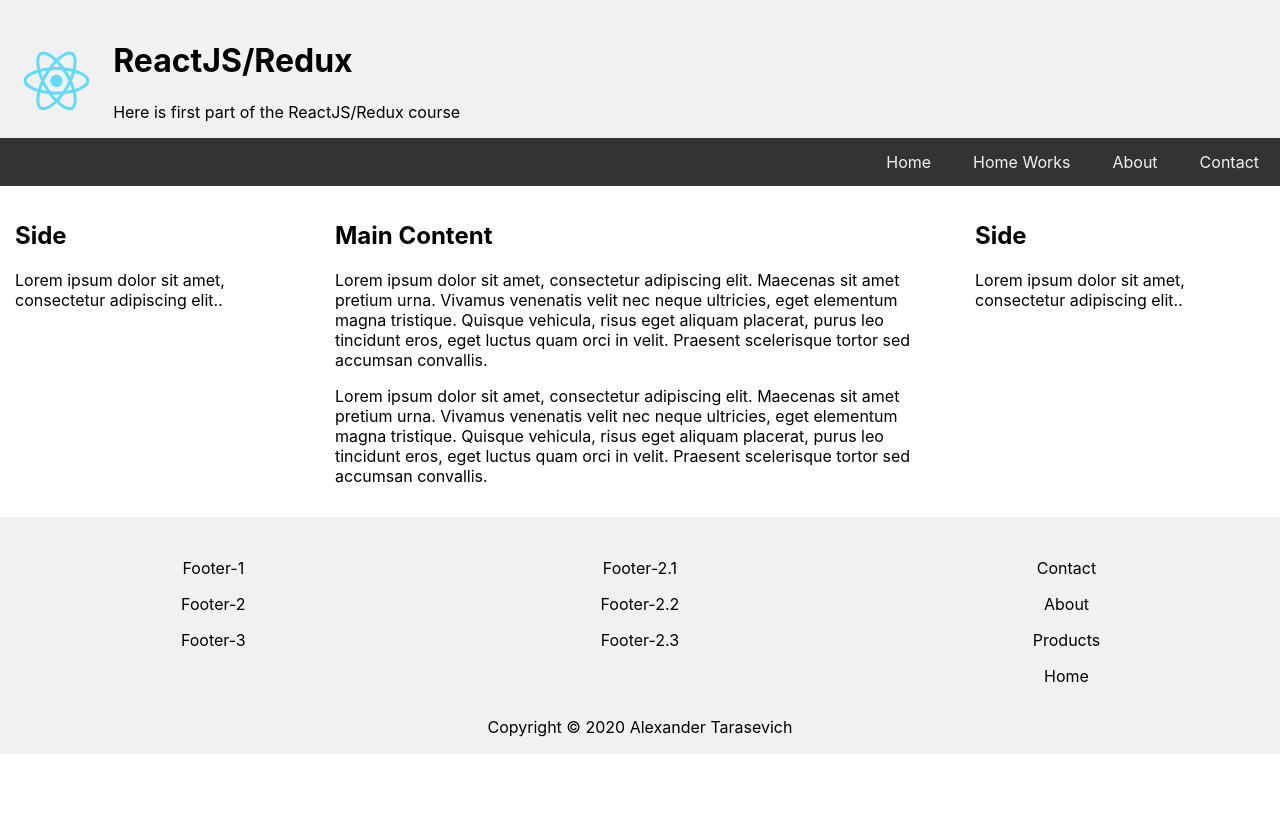
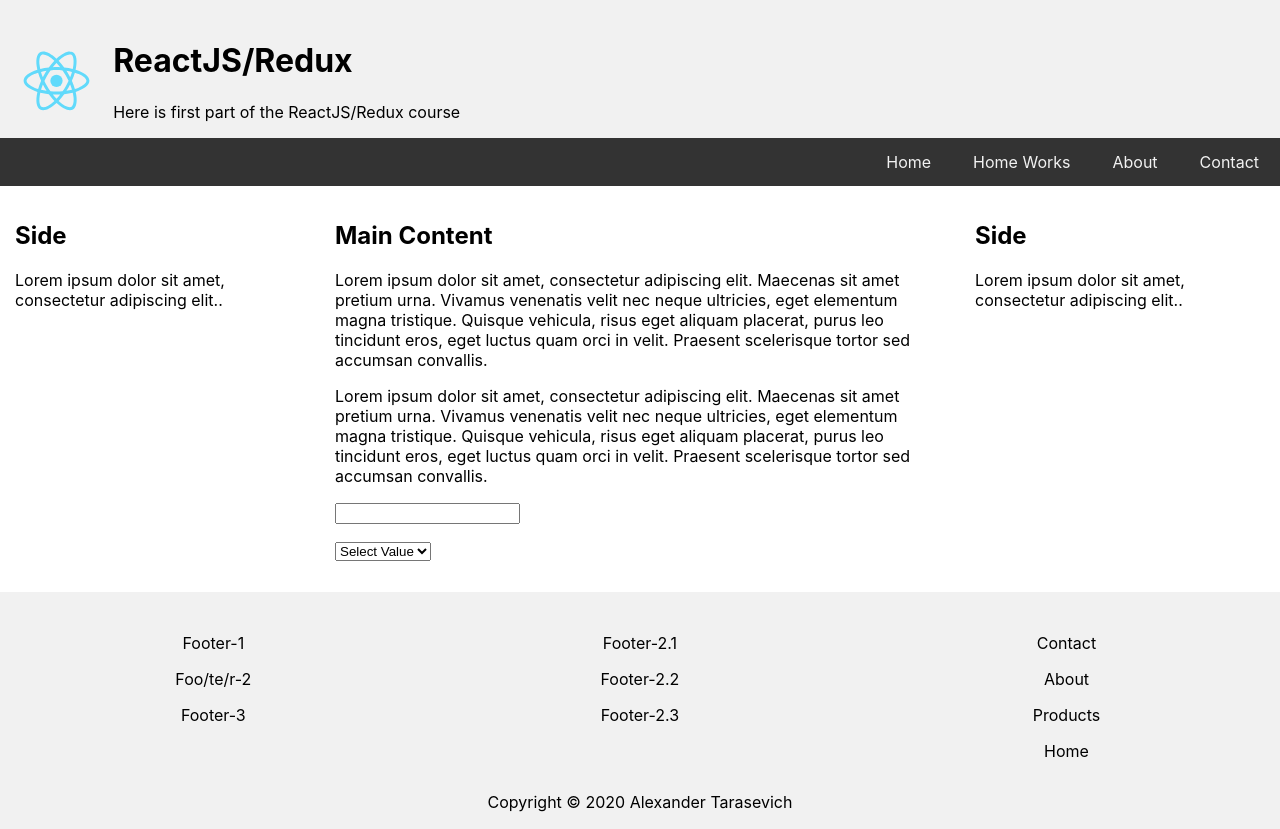
Before and after one commit to kano-kenji/react-first, a React (Create React App) app: page / in a window 1280 px wide. Before the commit the page ends 800 px from the top, so only its background shows below. Built offline with nearby package versions, Linux system fonts and the light colour scheme.

Commit message:
Lesson 3 (Callback functionality).

```diff
--- a/src/App.js
+++ b/src/App.js
@@ -6,17 +6,27 @@ import Footer from "./components/Footer/Footer";
 
 function App() {
     const topMenu = ['Contact', 'About', 'Home Works', 'Home'];
+    const countries = ['Australia', 'Belarus', 'Kenya', 'Russia', 'UK', 'USA', 'Ukraine'];
     const footerMenu = [
-        ['Footer-1', 'Footer-2', 'Footer-3'],
+        ['Footer-1', 'Foo/te/r-2', 'Footer-3'],
         ['Footer-2.1', 'Footer-2.2', 'Footer-2.3'],
         ['Contact', 'About', 'Products', 'Home'],
     ];
     const copyright = 'Copyright © ' + (new Date()).getFullYear() + ' Alexander Tarasevich';
+
+    const showItem = (item) => {
+        alert(item);
+    }
+
+    const outText = (text) => {
+        console.log(text);
+    }
+
     return (
         <div>
-            <Header topMenu={topMenu} />
-            <Content />
-            <Footer footerMenu={footerMenu} copyright={copyright} />
+            <Header topMenu={topMenu} attempt={showItem}/>
+            <Content countries={countries} attempt={outText}/>
+            <Footer footerMenu={footerMenu} copyright={copyright} attempt={showItem}/>
         </div>
     );
 }
--- a/src/components/Content/Content.js
+++ b/src/components/Content/Content.js
@@ -1,6 +1,11 @@
 import React from 'react';
 
-function Content() {
+function Content(props) {
+
+    const transferText = (event) => {
+        props.attempt(event.target.value);
+    }
+
     return (
         <div className="row">
             <div className="column side">
@@ -19,6 +24,19 @@ function Content() {
                     Quisque vehicula, risus eget aliquam placerat, purus leo tincidunt eros, eget luctus quam orci in velit.
                     Praesent scelerisque tortor sed accumsan convallis.
                 </p>
+                <p>
+                    <input type="text" onChange={transferText}/>
+                </p>
+                <p>
+                    <select onChange={transferText}>
+                        <option value="">Select Value</option>
+                        {props.countries.map((country, key) =>
+                            <option value={country} key={key}>
+                                {country}
+                            </option>
+                        )}
+                    </select>
+                </p>
             </div>
             <div className="column side">
                 <h2>Side</h2>
--- a/src/components/Footer/Footer.js
+++ b/src/components/Footer/Footer.js
@@ -4,7 +4,7 @@ import FooterBlocks from "./FooterBlocks";
 function Footer(props) {
     return (
         <div className="footer">
-            {props.footerMenu.map(el => <FooterBlocks key={el} item={el}/>)}
+            {props.footerMenu.map(el => <FooterBlocks key={el} item={el} attempt={props.attempt}/>)}
             <p className="copyright">{props.copyright}</p>
         </div>
     );
--- a/src/components/Footer/FooterBlocks.js
+++ b/src/components/Footer/FooterBlocks.js
@@ -4,7 +4,7 @@ function FooterBlocks(props) {
     return (
         <div className="column">
             {props.item.map((el, key) =>
-                <p key={key}>
+                <p key={key} onClick={()=>props.attempt(el)}>
                     {el}
                 </p>
             )}
--- a/src/components/Header/Header.js
+++ b/src/components/Header/Header.js
@@ -3,6 +3,7 @@ import MenuItem from "./MenuItem";
 import Logo from "../../logo.svg";
 
 function Header(props) {
+
     return (
         <div className="header">
             <div className="logo">
@@ -10,9 +11,8 @@ function Header(props) {
                 <h1>ReactJS/Redux</h1>
                 <p>Here is first part of the ReactJS/Redux course</p>
             </div>
-
             <div className="topnav">
-                {props.topMenu.map(el => <MenuItem key={el} item={el} />)}
+                {props.topMenu.map(el => <MenuItem key={el} item={el} attempt={props.attempt}/>)}
             </div>
         </div>
     );
--- a/src/components/Header/MenuItem.js
+++ b/src/components/Header/MenuItem.js
@@ -1,10 +1,13 @@
 import React from 'react';
 
 function MenuItem(props) {
-    console.log(window.location);
+    const transferItemName = () => {
+        props.attempt(props.item);
+    }
     const url = (props.item === "Home") ? "/" : "/" + props.item.toLowerCase().trim().replace(" ", "-");
     return (
-        <a className='menu-item' href={url}>
+        // <a className='menu-item' href={url} onClick={viewLink}>
+        <a className='menu-item' href="#" onClick={transferItemName}>
             {props.item}
         </a>
     );
```
